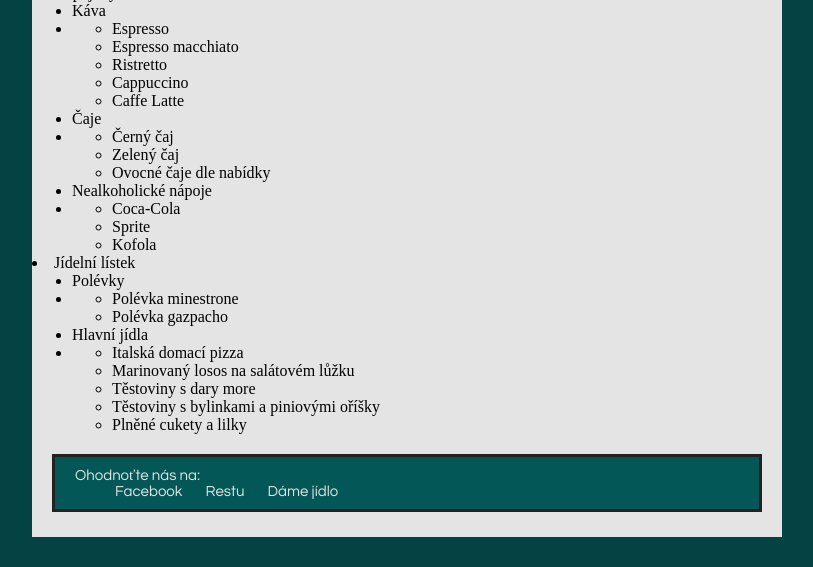
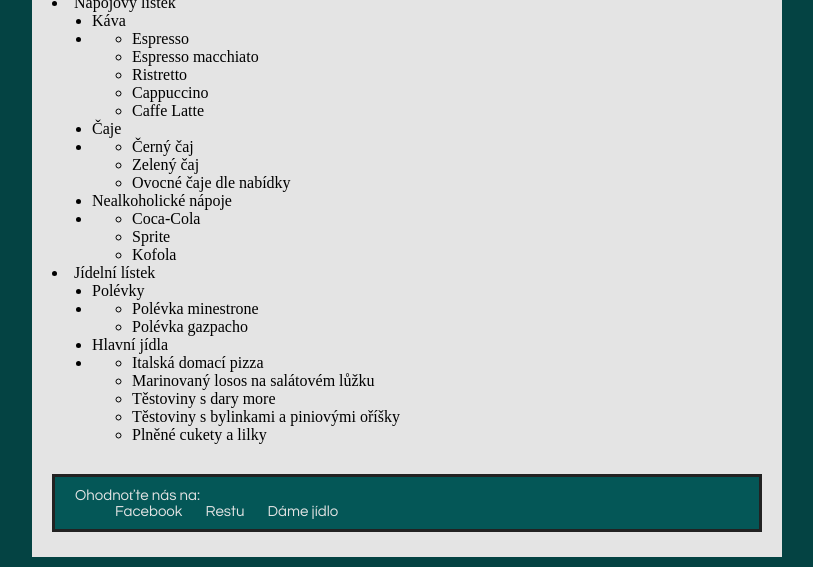
Before and after one commit to KagomeT01/Restaurace, a plain HTML site: page menu.html in a window 1280 px wide. Shown: the part 274-841 px from the top of the page, without its empty margins (233-1046 px from the left). Drawn offline with Linux system fonts and the light colour scheme.

Commit message:
styling3

```diff
--- a/styled.css
+++ b/styled.css
@@ -98,6 +98,6 @@ p {
     text-decoration: none;
 }
 
-.listek{
-
+.listek {
+    padding: 10px 10px 10px 20px;
 }
```
